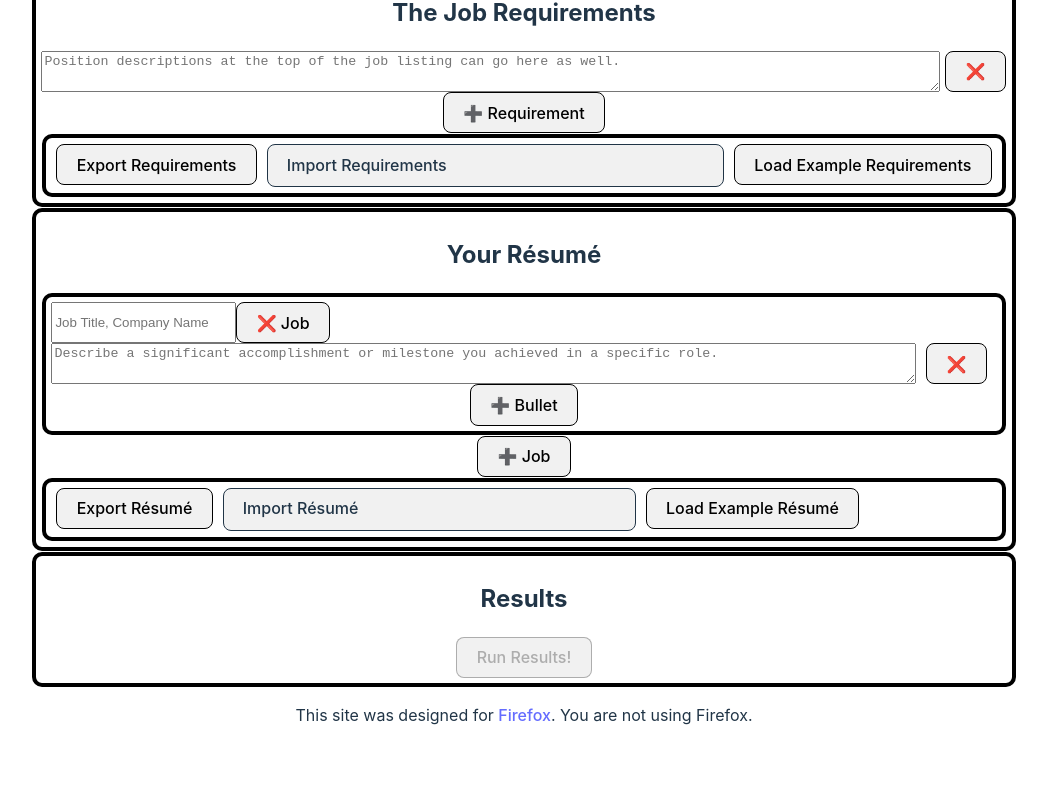
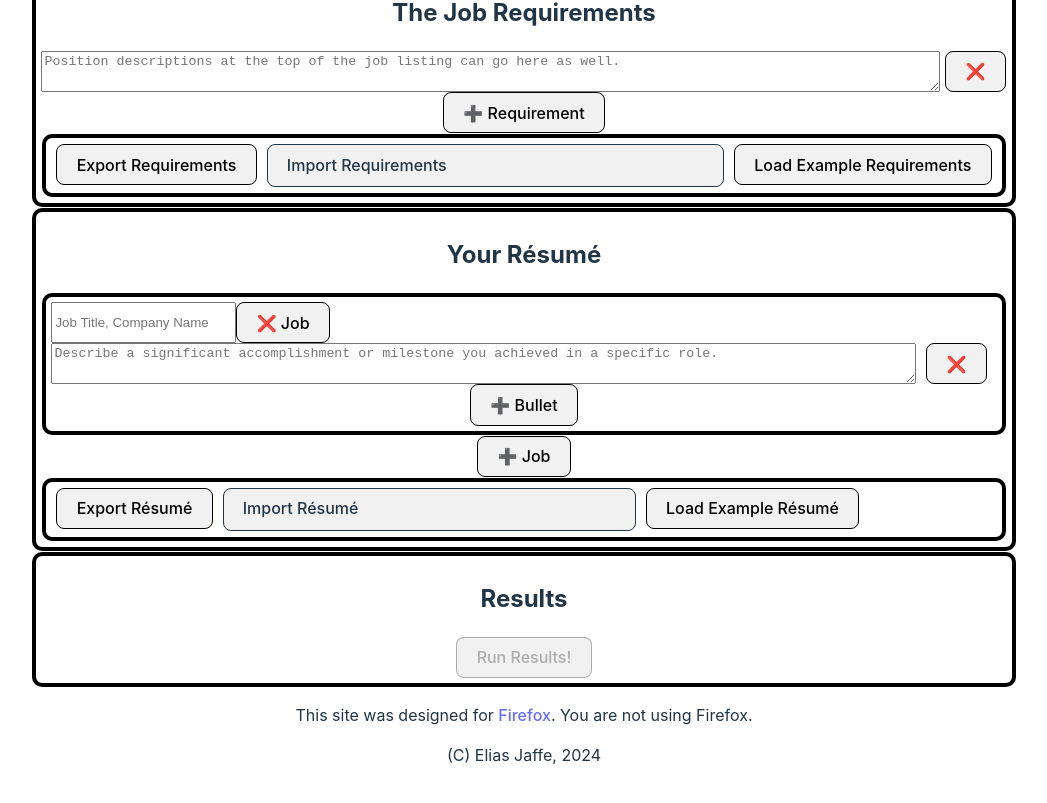
Before and after one commit to HandcartCactus/resume-tailoring-tool, a Vue app in the folder frontend/: page / in a window 1280 px wide. Shown: the part 191-994 px from the top of the page, without its empty margins (116-1163 px from the left). Before the commit the page ends 966 px from the top, so only its background shows below. Built offline with nearby package versions, Linux system fonts and the light colour scheme.

Commit message:
add copyright footer

```diff
--- a/frontend/src/App.vue
+++ b/frontend/src/App.vue
@@ -21,6 +21,9 @@ import NotUsingFirefox from './components/NotUsingFirefox.vue';
   <div>
     <NotUsingFirefox />
   </div>
+  <footer>
+    <p>(C) Elias Jaffe, 2024</p>
+  </footer>
 </template>
 
 <style scoped></style>
```
